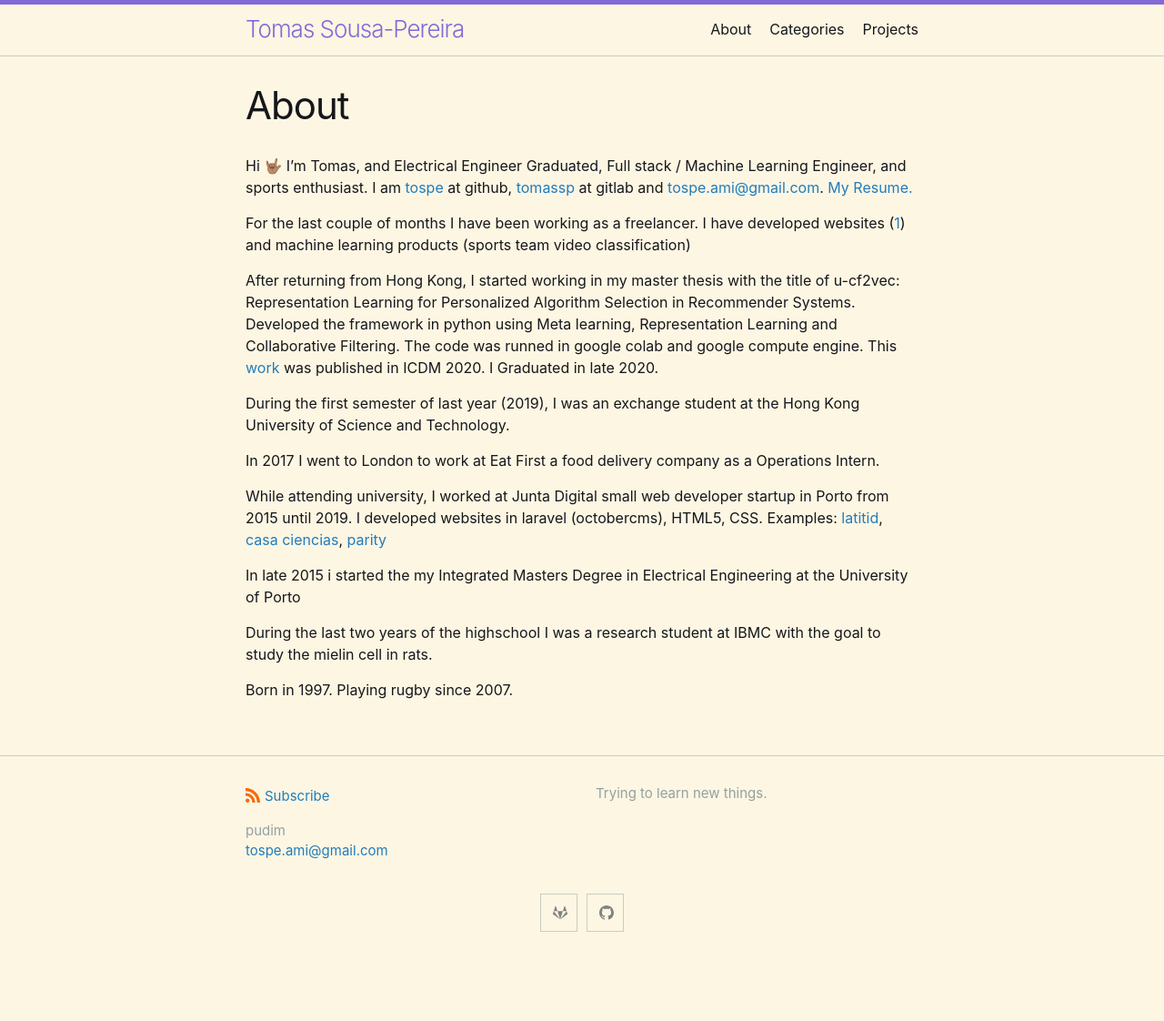
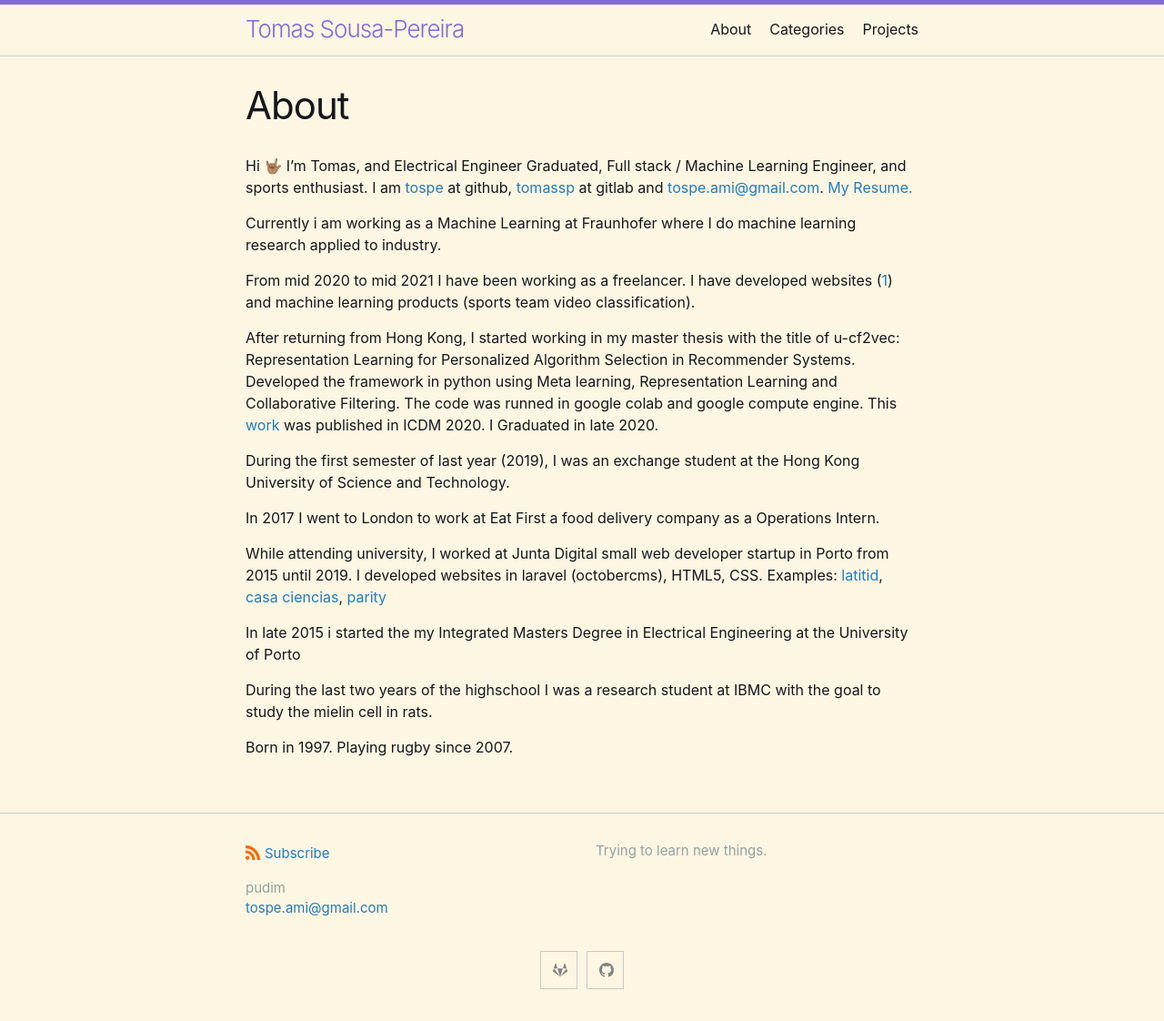
Before and after one commit to tospe/tospe.github.io, a Jekyll site: the page built from about.md, in a window 1280 px wide. Shown: the whole page at 91% size. Built offline with Jekyll 4.4.1, drawn with Linux system fonts in a browser that asks for light colours; before the commit the page ends 1059 px from its top, so only the background shows below that.

Commit message:
update about

```diff
--- a/about.md
+++ b/about.md
@@ -5,7 +5,10 @@ permalink: /about/
 ---
 Hi 🤟🏽 I'm Tomas, and Electrical Engineer Graduated, Full stack / Machine Learning Engineer, and sports enthusiast. I am [tospe](https://github.com/tospe) at github, [tomassp](https://github.com/tomassp) at gitlab and [tospe.ami@gmail.com](mailto:tospe.ami@gmail.com). [My Resume.](/CV.pdf)
 
-For the last couple of months I have been working as a freelancer. I have developed websites ([1](http://advogadosporto.com/)) and machine learning products (sports team video classification)
+
+Currently i am working as a Machine Learning at Fraunhofer where I do machine learning research applied to industry.
+
+From mid 2020 to mid 2021 I have been working as a freelancer. I have developed websites ([1](http://advogadosporto.com/)) and machine learning products (sports team video classification).
 
 After returning from Hong Kong, I started working in my master thesis with the title of u-cf2vec: Representation Learning for Personalized Algorithm Selection in Recommender Systems. Developed the framework in python using Meta learning, Representation Learning and Collaborative Filtering. The code was runned in google colab and google compute engine. This [work](https://ieeexplore.ieee.org/document/9346551) was published in ICDM 2020. I Graduated in late 2020.
 
```
